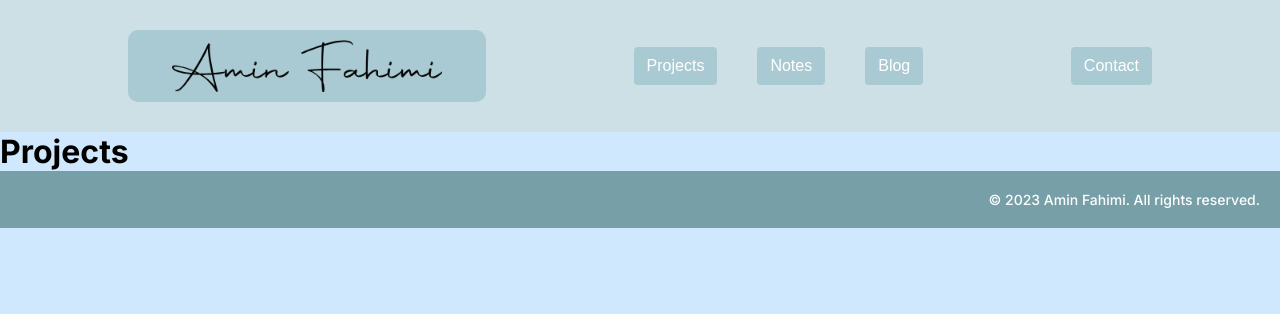
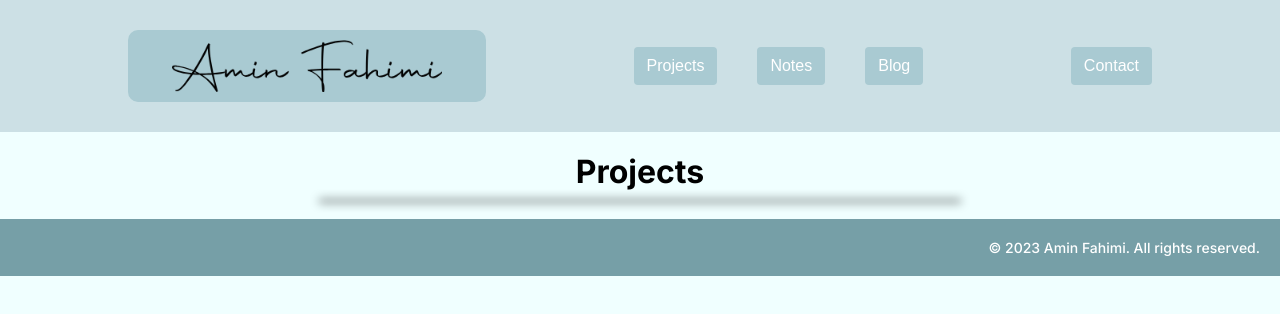
Before and after one commit to afahimi/afahimi.github.io, a React (Create React App) app: page /projects in a window 1280 px wide. Shown: the top 314 px of the page. Built offline with nearby package versions, Linux system fonts and the light colour scheme.

Commit message:
added project title

```diff
--- a/src/App.module.css
+++ b/src/App.module.css
@@ -1,5 +1,5 @@
 .global {
-  background-color: #d0e8fd;
+  background-color: #F0FFFF;
   min-height: 100vh;
 }
 
@@ -14,3 +14,4 @@
     width: 95%;
   }
 }
+/* #d0e8fd; */
--- a/src/components/pages/Projects/Projects.js
+++ b/src/components/pages/Projects/Projects.js
@@ -1,17 +1,18 @@
 import React from "react";
 import NavBar from "../../UI/NavBar/NavBar";
 import Footer from "../../UI/Footer/Footer";
-import {H1} from "../../UI/Elements/Typography/Typography";
+import { H1 } from "../../UI/Elements/Typography/Typography";
+import classes from "./Projects.module.css";
+import TextContainer from "../../UI/Elements/TextContainer/TextContainer";
 
 const Projects = () => {
-    return (
-        <>
-            <H1>
-                Projects
-            </H1>
-
-        </>
-    )
-}
+  return (
+    <div className={classes.titleScreen}>
+      <H1>Projects</H1>
+      <hr className={classes.hrstyle}/>
+      <br />
+    </div>
+  );
+};
 
 export default Projects;
--- /dev/null
+++ b/src/components/pages/Projects/Projects.module.css
@@ -0,0 +1,22 @@
+.Projects {
+    background-color: #F0FFFF;
+}
+
+.titleScreen {
+    margin-top: 20px;
+    text-align: center;
+}
+
+.hrstyle {
+    border: 0;
+    height: 0; /* Firefox... */
+    box-shadow: 0 0 10px 1px black;
+    margin-top: 10px;
+    width: 50%; /* Adjust as needed */
+    margin-left: auto;
+    margin-right: auto;
+}
+
+.hrstyle:after {
+    content: "\00a0";  /* Prevent margin collapse */
+}
```
Also changed, not shown: src/App.js (+11 -0 lines).
